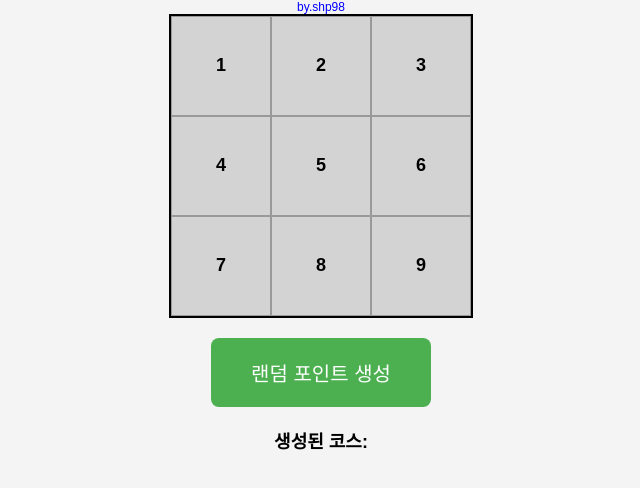
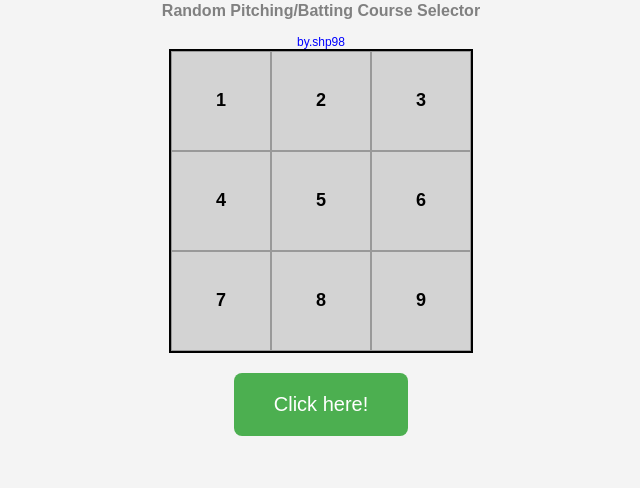
Before and after one commit to parksh12/park, a plain HTML site: page index.html in a window 1280 px wide. Shown: the part 214-702 px from the top of the page, without its empty margins (319-959 px from the left). Drawn offline with Linux system fonts and the light colour scheme.

Commit message:
index.html 업데이트

```diff
--- a/index.html
+++ b/index.html
@@ -107,11 +107,11 @@
     <div class="cell">9</div>
 </div>
 
-<button onclick="generateRandomPoint()">랜덤 포인트 생성</button>
+<button onclick="generateRandomPoint()">Click here!</button>
 
 
 
-<p id="random-point">생성된 코스: </p>
+
 
 <script>
     function generateRandomPoint() {
```
